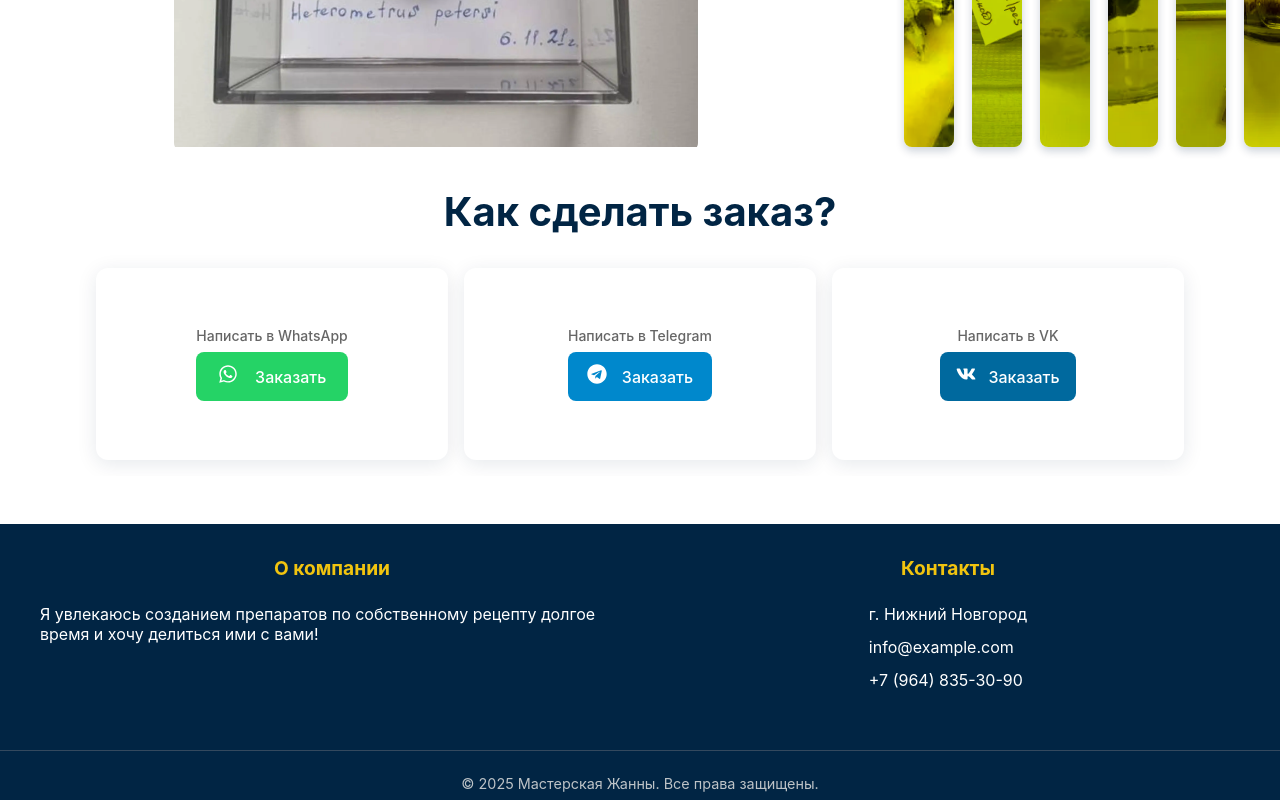
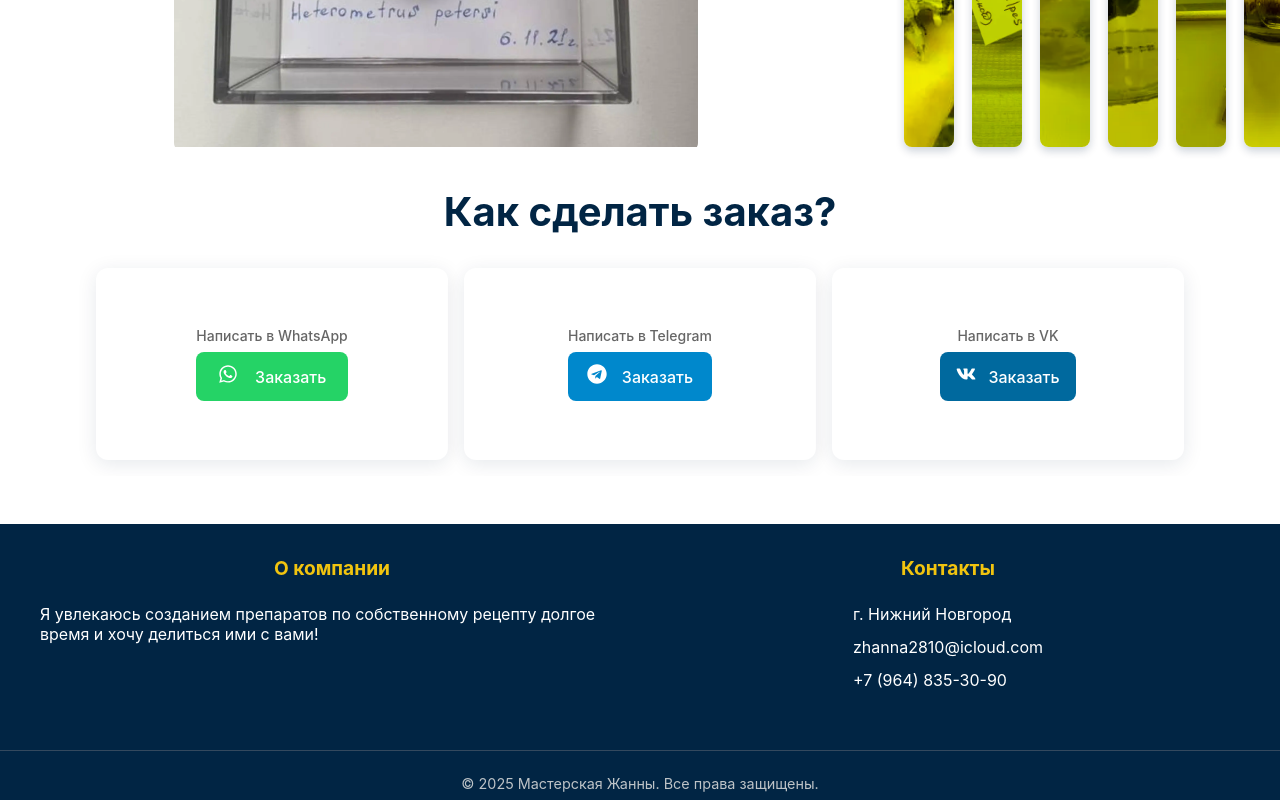
Before and after one commit to Icandal/Landing, a React (Create React App) app: page / in a window 1280 px wide. Shown: the part 3523-4323 px from the top of the page. Built offline with nearby package versions, Linux system fonts and the light colour scheme.

Commit message:
Minor bugfixes

```diff
--- a/src/components/Footer.jsx
+++ b/src/components/Footer.jsx
@@ -89,7 +89,7 @@ export const Footer = () => {
           <h3>Контакты</h3>
           <ul>
             <li>г. Нижний Новгород</li>
-            <li>info@example.com</li>
+            <li>zhanna2810@icloud.com</li>
             <li>+7 (964) 835-30-90</li>
           </ul>
         </FooterSection>
--- a/src/pages/Page_Cards.jsx
+++ b/src/pages/Page_Cards.jsx
@@ -2,15 +2,13 @@ import './Page.css';
 import styled, { keyframes } from 'styled-components';
 import { Card_small } from '../components/Card_small';
 import { forwardRef, useState, useRef, useEffect } from 'react';
-import icecreameImage from '../assets/Icecreame.png';
-import iceCreameImageWP from '../assets/Icecreame.webp'
 import { Active_card_small } from '../components/Active_card_small';
 import Scorp from '../assets/Sliders_assets/image.png';
 import WEBScorp from '../assets/Sliders_assets/WEBP/image.webp';
 import Ursus from '../assets/Sliders_assets/Ursus.png';
 import WEBUrsus from '../assets/Sliders_assets/WEBP/Ursus.webp';
-import Vulpes from '../assets/Sliders_assets/Vulpes_bottles.png';
-import WEBVulpes from '../assets/Sliders_assets/WEBP/Vulpes_bottles.webp';
+import Vulpes from '../assets/Sliders_assets/Frankenstein.jpg';
+import WEBVulpes from '../assets/Sliders_assets/WEBP/Frankenstein.webp';
 import Vulpes_cor from '../assets/Sliders_assets/Vulpes_heart.png';
 import WEBVulpes_cor from '../assets/Sliders_assets/WEBP/Vulpes_heart.webp';
 import Turtle from '../assets/Sliders_assets/Turtle.png';
```
Also changed, not shown: src/assets/Sliders_assets/Frankenstein.jpg (added), src/assets/Sliders_assets/WEBP/Frankenstein.webp (added).
